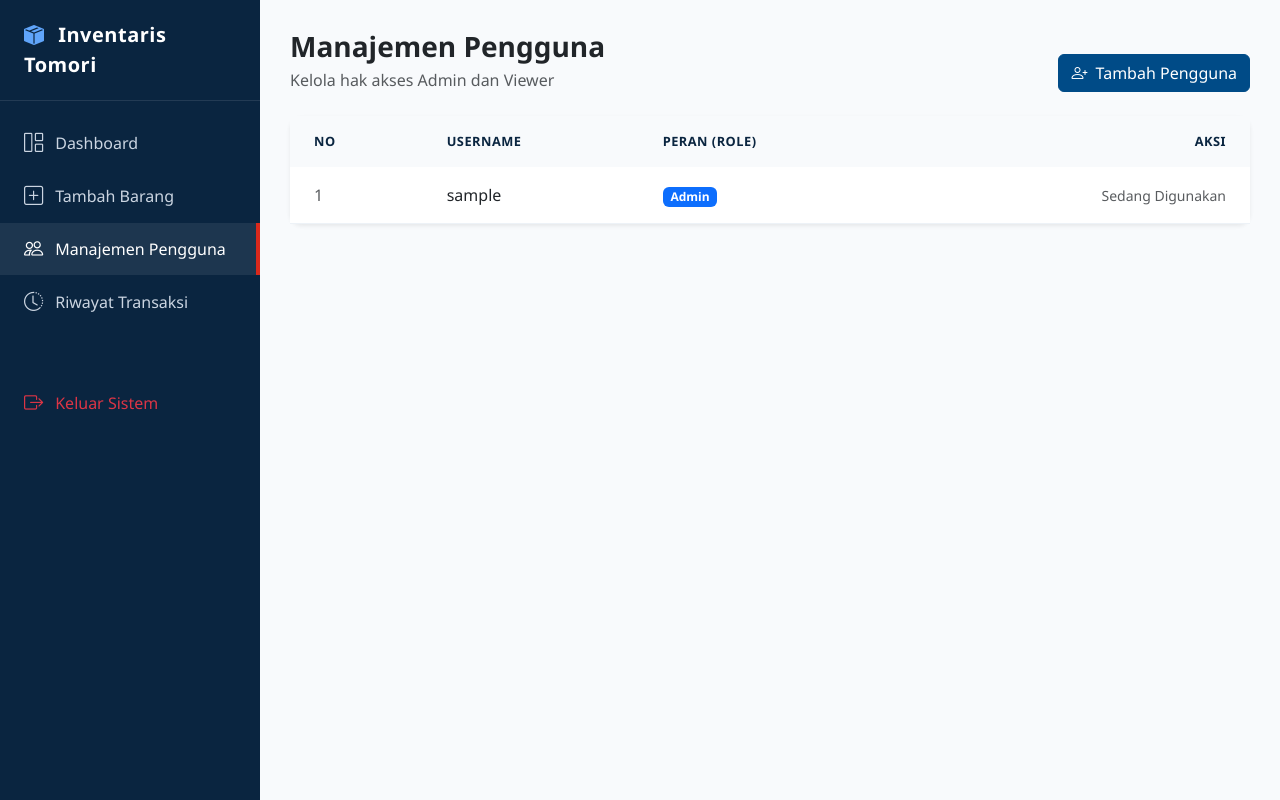
After one commit to AldyAbdullah/Inventory_ICT, a Flask app: page /users in a window 1280 px wide. The commit adds this page. Run offline with Flask 3, Linux system fonts and the light colour scheme; the visitor is signed in with stand-in values (Sample User, id 1); data comes from the database, SQL or seed files in the repository.

Commit message:
feat: implement user management system and fix role-based access control

```diff
--- a/app.py
+++ b/app.py
@@ -86,7 +86,6 @@ def logout():
 
 @app.route('/')
 @login_required
-@admin_required
 def index():
     # Menangkap parameter pencarian dari URL
     search_query = request.args.get('search', '')
@@ -213,7 +212,6 @@ def catat_transaksi(id):
 
 @app.route('/riwayat')
 @login_required
-@admin_required
 def riwayat():
     # Mengambil data transaksi diurutkan dari yang terbaru
     data_riwayat = Transaksi.query.order_by(Transaksi.tanggal.desc()).all()
@@ -365,5 +363,46 @@ def export_excel():
         as_attachment=True,
         download_name=nama_file
     )
+@app.route('/users')
+@login_required
+@admin_required
+def kelola_user():
+    users = User.query.all()
+    return render_template('users.html', users=users)
+
+@app.route('/users/tambah', methods=['POST'])
+@login_required
+@admin_required
+def tambah_user():
+    username = request.form['username']
+    password = request.form['password']
+    role = request.form['role']
+
+    # Validasi jika username sudah digunakan
+    user_exists = User.query.filter_by(username=username).first()
+    if user_exists:
+        return "Error: Username sudah digunakan.", 400
+
+    hashed_password = generate_password_hash(password)
+    user_baru = User(username=username, password=hashed_password, role=role)
+    db.session.add(user_baru)
+    db.session.commit()
+
+    return redirect(url_for('kelola_user'))
+
+@app.route('/users/hapus/<int:id>')
+@login_required
+@admin_required
+def hapus_user(id):
+    # Mencegah Admin menghapus akun yang sedang digunakannya sendiri
+    if id == current_user.id:
+        return "Error: Tidak dapat menghapus akun yang sedang digunakan.", 400
+
+    user = User.query.get_or_404(id)
+    db.session.delete(user)
+    db.session.commit()
+
+    return redirect(url_for('kelola_user'))
+
 if __name__ == '__main__':
     app.run(debug=True)
--- a/templates/base.html
+++ b/templates/base.html
@@ -135,6 +135,7 @@
               <i class="bi bi-grid-1x2"></i> Dashboard
             </a>
           </li>
+          {% if current_user.role == 'Admin' %}
           <li class="nav-item">
             <a
               class="nav-link {% if request.endpoint == 'tambah' %}active{% endif %}"
@@ -143,6 +144,16 @@
               <i class="bi bi-plus-square"></i> Tambah Barang
             </a>
           </li>
+          <!-- Tambahkan menu Manajemen Pengguna di bawah Tambah Barang -->
+          <li class="nav-item">
+            <a
+              class="nav-link {% if request.endpoint == 'kelola_user' %}active{% endif %}"
+              href="{{ url_for('kelola_user') }}"
+            >
+              <i class="bi bi-people"></i> Manajemen Pengguna
+            </a>
+          </li>
+          {% endif %}
           <li class="nav-item">
             <a
               class="nav-link {% if request.endpoint == 'riwayat' %}active{% endif %}"
@@ -215,6 +226,7 @@
               <i class="bi bi-grid-1x2"></i> Dashboard
             </a>
           </li>
+          {% if current_user.role == 'Admin' %}
           <li class="nav-item">
             <a
               class="nav-link {% if request.endpoint == 'tambah' %}active{% endif %}"
@@ -223,6 +235,16 @@
               <i class="bi bi-plus-square"></i> Tambah Barang
             </a>
           </li>
+          <!-- Tambahkan menu Manajemen Pengguna di bawah Tambah Barang -->
+          <li class="nav-item">
+            <a
+              class="nav-link {% if request.endpoint == 'kelola_user' %}active{% endif %}"
+              href="{{ url_for('kelola_user') }}"
+            >
+              <i class="bi bi-people"></i> Manajemen Pengguna
+            </a>
+          </li>
+          {% endif %}
           <li class="nav-item">
             <a
               class="nav-link {% if request.endpoint == 'riwayat' %}active{% endif %}"
--- /dev/null
+++ b/templates/users.html
@@ -0,0 +1,126 @@
+{% extends 'base.html' %} {% block title %}Manajemen Pengguna - Inventaris JOB
+Tomori{% endblock %} {% block content %}
+<div class="d-flex justify-content-between align-items-end mb-4">
+  <div>
+    <h3 class="mb-1 fw-bold text-dark">Manajemen Pengguna</h3>
+    <span class="text-muted">Kelola hak akses Admin dan Viewer</span>
+  </div>
+  <button
+    type="button"
+    class="btn btn-primary"
+    data-bs-toggle="modal"
+    data-bs-target="#modalTambahUser"
+  >
+    <i class="bi bi-person-plus me-1"></i> Tambah Pengguna
+  </button>
+</div>
+
+<div class="card shadow-sm">
+  <div class="card-body p-0">
+    <div class="table-responsive">
+      <table class="table table-hover align-middle mb-0">
+        <thead class="table-light">
+          <tr>
+            <th class="px-4">No</th>
+            <th>Username</th>
+            <th>Peran (Role)</th>
+            <th class="text-end px-4">Aksi</th>
+          </tr>
+        </thead>
+        <tbody>
+          {% for user in users %}
+          <tr>
+            <td class="px-4 text-muted">{{ loop.index }}</td>
+            <td class="fw-medium text-dark">{{ user.username }}</td>
+            <td>
+              {% if user.role == 'Admin' %}
+              <span class="badge bg-primary">Admin</span>
+              {% else %}
+              <span class="badge bg-secondary">Viewer</span>
+              {% endif %}
+            </td>
+            <td class="text-end px-4">
+              {% if user.id != current_user.id %}
+              <a
+                href="{{ url_for('hapus_user', id=user.id) }}"
+                class="btn btn-sm btn-light text-danger border"
+                title="Hapus"
+                onclick="return confirm('Hapus pengguna {{ user.username }}?');"
+              >
+                <i class="bi bi-trash"></i>
+              </a>
+              {% else %}
+              <span class="text-muted small fw-medium">Sedang Digunakan</span>
+              {% endif %}
+            </td>
+          </tr>
+          {% endfor %}
+        </tbody>
+      </table>
+    </div>
+  </div>
+</div>
+
+<!-- Modal Tambah User -->
+<div
+  class="modal fade"
+  id="modalTambahUser"
+  tabindex="-1"
+  aria-labelledby="modalTambahUserLabel"
+  aria-hidden="true"
+>
+  <div class="modal-dialog">
+    <div class="modal-content">
+      <div class="modal-header border-bottom-0">
+        <h6 class="modal-title fw-bold" id="modalTambahUserLabel">
+          Tambah Pengguna Baru
+        </h6>
+        <button
+          type="button"
+          class="btn-close"
+          data-bs-dismiss="modal"
+          aria-label="Close"
+        ></button>
+      </div>
+      <form action="{{ url_for('tambah_user') }}" method="POST">
+        <div class="modal-body py-0">
+          <div class="mb-3">
+            <label class="form-label fw-medium small">Username</label>
+            <input
+              type="text"
+              class="form-control"
+              name="username"
+              required
+              autocomplete="off"
+              placeholder="Masukkan username"
+            />
+          </div>
+          <div class="mb-3">
+            <label class="form-label fw-medium small">Password</label>
+            <input
+              type="password"
+              class="form-control"
+              name="password"
+              required
+              placeholder="Masukkan password"
+            />
+          </div>
+          <div class="mb-4">
+            <label class="form-label fw-medium small">Peran Akses (Role)</label>
+            <select class="form-select" name="role" required>
+              <option value="Viewer">Viewer (Hanya Lihat Laporan)</option>
+              <option value="Admin">Admin (Akses Penuh)</option>
+            </select>
+          </div>
+        </div>
+        <div class="modal-footer border-top-0">
+          <button type="button" class="btn btn-light" data-bs-dismiss="modal">
+            Batal
+          </button>
+          <button type="submit" class="btn btn-primary px-4">Simpan</button>
+        </div>
+      </form>
+    </div>
+  </div>
+</div>
+{% endblock %}
```
